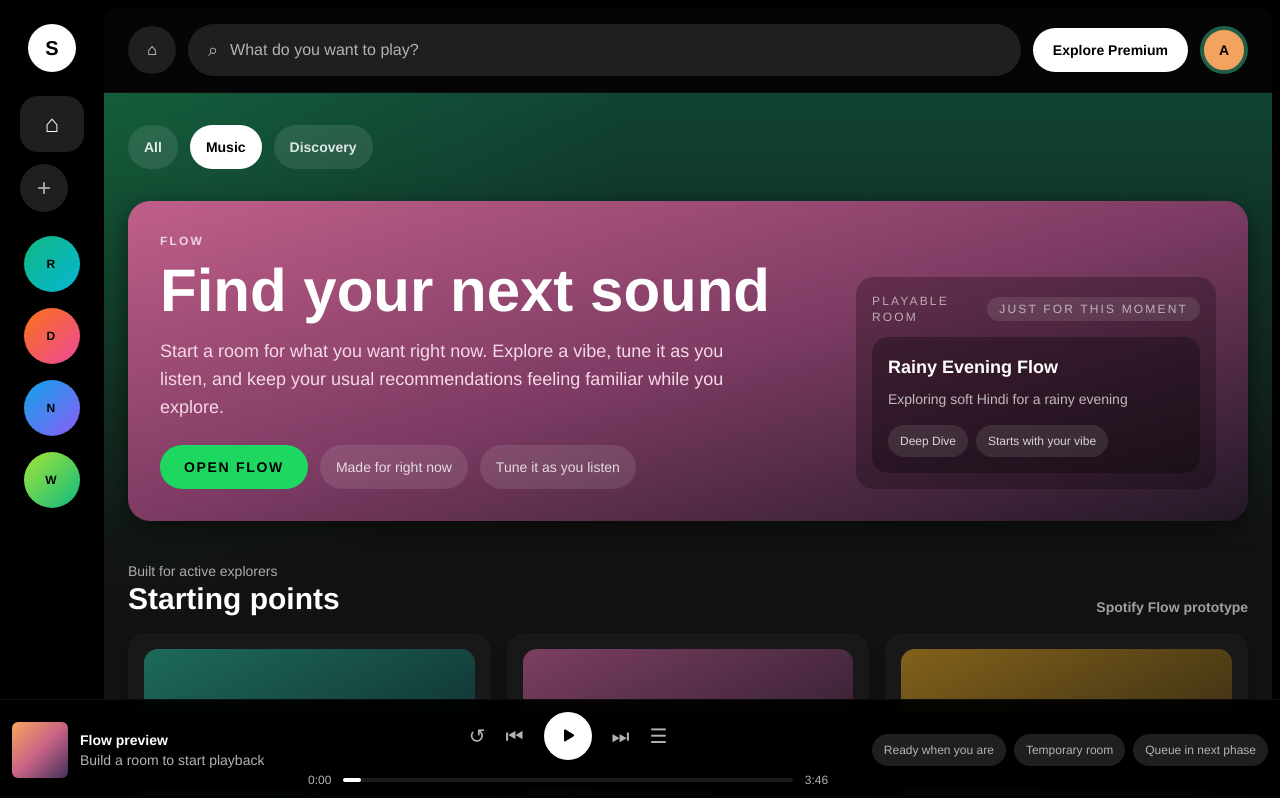
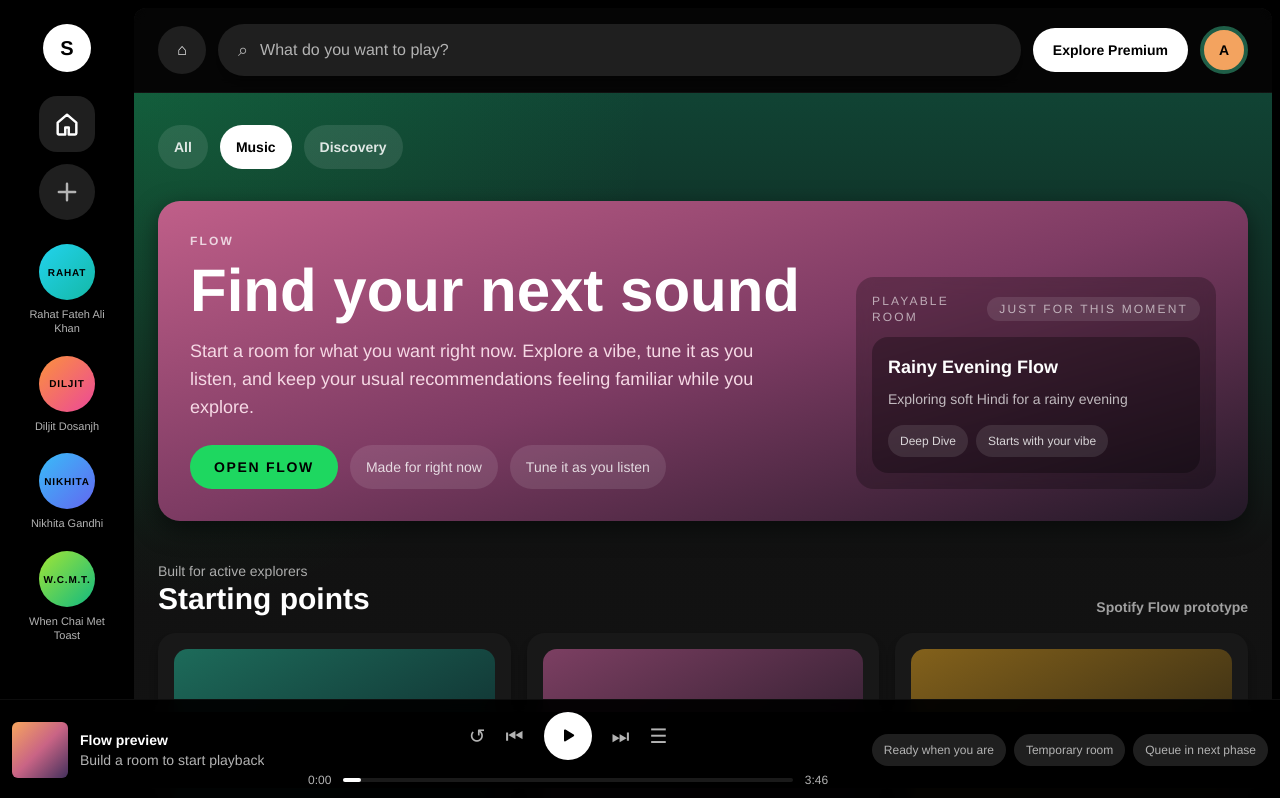
Before and after one commit to aman-harpavat/spotify_flow, a React (Vite) app: page / in a window 1280 px wide. Shown: the top 798 px of the page. Built offline with nearby package versions, Linux system fonts and the light colour scheme.

Commit message:
Polish phase 2 copy and player behavior

```diff
--- a/src/app/store/flowStore.ts
+++ b/src/app/store/flowStore.ts
@@ -19,6 +19,7 @@
   selectedArc: ArcType | null;
   activeRoom: FlowRoom | null;
   isPlaying: boolean;
+  playbackProgressSeconds: number;
   toast: ToastState;
   openLauncher: () => void;
   closeLauncher: () => void;
@@ -30,6 +31,7 @@
   goBackToPromptStep: () => void;
   createActiveRoom: () => { ok: boolean; roomId?: string; error?: string };
   togglePlayback: () => void;
+  tickPlayback: (trackDurationSeconds: number) => void;
   dismissToast: () => void;
 };
 
@@ -49,6 +51,7 @@
   selectedArc: null,
   activeRoom: null,
   isPlaying: false,
+  playbackProgressSeconds: 0,
   toast: null,
   openLauncher: () =>
     set({
@@ -133,6 +136,7 @@
     set({
       activeRoom,
       isPlaying: true,
+      playbackProgressSeconds: 0,
       isLauncherOpen: false,
       launcherStep: "prompt",
       toast: null
@@ -147,6 +151,19 @@
     set((state) => ({
       isPlaying: !state.isPlaying
     })),
+  tickPlayback: (trackDurationSeconds) =>
+    set((state) => {
+      if (!state.isPlaying) {
+        return state;
+      }
+
+      const nextProgress = Math.min(state.playbackProgressSeconds + 1, trackDurationSeconds);
+
+      return {
+        playbackProgressSeconds: nextProgress,
+        isPlaying: nextProgress >= trackDurationSeconds ? false : state.isPlaying
+      };
+    }),
   dismissToast: () =>
     set({
       toast: null
--- a/src/components/launcher/LauncherModal.tsx
+++ b/src/components/launcher/LauncherModal.tsx
@@ -51,12 +51,12 @@
             <h2 className="mt-3 font-spotifyTitle text-3xl font-bold text-white md:text-4xl">
               {launcherStep === "prompt"
                 ? "Start a room for this moment"
-                : "Choose your room direction"}
+                : "Choose how this room should feel"}
             </h2>
             <p className="mt-3 max-w-2xl text-sm text-spotify-muted md:text-base">
               {launcherStep === "prompt"
                 ? "Start with a quick idea, then pick one of the demo prompts below to open a guided Flow room."
-                : "Flow found a strong starting arc for this prompt. You can keep it or switch before playback begins."}
+                : "Flow picked a starting style for this prompt. Keep it, or switch to the one that feels right before playback begins."}
             </p>
           </div>
           <button
--- a/src/components/shell/Sidebar.tsx
+++ b/src/components/shell/Sidebar.tsx
@@ -1,45 +1,88 @@
 import { NavLink } from "react-router-dom";
 
 const libraryAvatars = [
-  { name: "Rainy Sets", tone: "from-emerald-500 to-cyan-500" },
-  { name: "Discovery", tone: "from-orange-500 to-pink-500" },
-  { name: "Night Drive", tone: "from-sky-500 to-violet-500" },
-  { name: "Workout", tone: "from-lime-400 to-emerald-500" }
+  {
+    name: "Rahat Fateh Ali Khan",
+    shortName: "Rahat",
+    tone: "from-cyan-400 to-teal-500"
+  },
+  {
+    name: "Diljit Dosanjh",
+    shortName: "Diljit",
+    tone: "from-orange-400 to-pink-500"
+  },
+  {
+    name: "Nikhita Gandhi",
+    shortName: "Nikhita",
+    tone: "from-sky-400 to-indigo-500"
+  },
+  {
+    name: "When Chai Met Toast",
+    shortName: "W.C.M.T.",
+    tone: "from-lime-400 to-emerald-500"
+  }
 ];
 
 export function Sidebar() {
   return (
-    <aside className="hidden w-[88px] shrink-0 flex-col rounded-[12px] bg-black px-3 py-4 md:flex">
+    <aside className="hidden w-[118px] shrink-0 flex-col rounded-[12px] bg-black px-3 py-4 md:flex">
       <div className="flex items-center justify-center pb-6">
         <div className="flex h-12 w-12 items-center justify-center rounded-full bg-white text-xl font-black text-black">
           S
         </div>
       </div>
 
-      <div className="space-y-3">
+      <div className="flex flex-col items-center gap-3">
         <NavLink
           to="/"
-          className="flex h-14 items-center justify-center rounded-[18px] bg-spotify-surfaceAlt text-2xl text-white transition hover:bg-[#2a2a2a]"
+          className="flex h-14 w-14 items-center justify-center rounded-[18px] bg-spotify-surfaceAlt text-white transition hover:bg-[#2a2a2a]"
+          aria-label="Home"
         >
-          <span aria-hidden="true">⌂</span>
+          <svg aria-hidden="true" viewBox="0 0 24 24" className="h-7 w-7">
+            <path
+              d="M4 10.8 12 4l8 6.8V20a1 1 0 0 1-1 1h-5.5v-6h-3V21H5a1 1 0 0 1-1-1v-9.2Z"
+              fill="none"
+              stroke="currentColor"
+              strokeWidth="2.1"
+              strokeLinecap="round"
+              strokeLinejoin="round"
+            />
+          </svg>
         </NavLink>
         <button
           type="button"
-          className="flex h-12 w-12 items-center justify-center rounded-full bg-spotify-surfaceAlt text-2xl text-spotify-muted transition hover:text-white"
+          aria-label="Create something new"
+          className="flex h-14 w-14 items-center justify-center rounded-full bg-spotify-surfaceAlt text-spotify-muted transition hover:text-white"
         >
-          +
+          <svg aria-hidden="true" viewBox="0 0 24 24" className="h-7 w-7">
+            <path
+              d="M12 5v14M5 12h14"
+              fill="none"
+              stroke="currentColor"
+              strokeWidth="2.1"
+              strokeLinecap="round"
+            />
+          </svg>
         </button>
       </div>
 
-      <div className="mt-6 flex flex-1 flex-col items-center gap-4">
+      <div className="mt-6 flex flex-1 flex-col items-center gap-5">
         {libraryAvatars.map((avatar) => (
-          <div
+          <button
+            type="button"
             key={avatar.name}
-            className={`flex h-14 w-14 items-center justify-center rounded-full bg-gradient-to-br ${avatar.tone} text-xs font-bold uppercase tracking-[0.18em] text-black shadow-panel`}
+            className="flex w-full flex-col items-center gap-2 text-center"
             title={avatar.name}
           >
-            {avatar.name.slice(0, 1)}
-          </div>
+            <div
+              className={`flex h-14 w-14 items-center justify-center rounded-full bg-gradient-to-br ${avatar.tone} px-2 text-[10px] font-black uppercase tracking-[0.08em] text-black shadow-panel`}
+            >
+              {avatar.shortName}
+            </div>
+            <span className="max-w-[86px] text-[11px] leading-tight text-spotify-muted">
+              {avatar.name}
+            </span>
+          </button>
         ))}
       </div>
     </aside>
--- a/src/data/demoRooms.ts
+++ b/src/data/demoRooms.ts
@@ -268,9 +268,35 @@
   surprise_me: "Surprise Me"
 };
 
+export const arcDisplayNames: Record<ArcType, string> = {
+  deep_dive: "Stay in the mood",
+  refresh: "Freshen it up",
+  surprise_me: "Take me somewhere new"
+};
+
+export const arcDescriptions: Record<ArcType, string> = {
+  deep_dive: "Keeps the same overall feel and digs further into it.",
+  refresh: "Keeps the energy, but pulls in newer releases and fresher picks.",
+  surprise_me: "Leans toward more unfamiliar songs while still fitting your vibe."
+};
+
 export const pulseLabels: Record<PulseState, string> = {
   staying_close: "Starts with your vibe",
   getting_fresher: "Getting fresher",
   going_deeper: "Going deeper",
   pulling_back: "Pulling back"
 };
+
+export function durationToSeconds(duration: string): number {
+  const [minutes, seconds] = duration.split(":").map(Number);
+
+  return minutes * 60 + seconds;
+}
+
+export function formatPlaybackTime(totalSeconds: number): string {
+  const safeSeconds = Math.max(0, Math.floor(totalSeconds));
+  const minutes = Math.floor(safeSeconds / 60);
+  const seconds = safeSeconds % 60;
+
+  return `${minutes}:${seconds.toString().padStart(2, "0")}`;
+}
--- a/src/views/RoomView.tsx
+++ b/src/views/RoomView.tsx
@@ -1,5 +1,5 @@
 import { Navigate, useParams } from "react-router-dom";
-import { arcLabels, pulseLabels, trackCatalog } from "../data/demoRooms";
+import { arcDisplayNames, pulseLabels, trackCatalog } from "../data/demoRooms";
 import { useFlowStore } from "../app/store/flowStore";
 
 export function RoomView() {
@@ -35,7 +35,7 @@
                 Temporary room
               </span>
               <span className="rounded-pill bg-white/10 px-4 py-2 text-xs font-bold uppercase tracking-[0.18em] text-white/80">
-                {arcLabels[activeRoom.arc]}
+                Style: {arcDisplayNames[activeRoom.arc]}
               </span>
               <span className="rounded-pill bg-spotify-green/20 px-4 py-2 text-xs font-bold uppercase tracking-[0.18em] text-[#9bf0b2]">
                 {pulseLabels[activeRoom.pulse]}
@@ -72,7 +72,7 @@
             <div className="space-y-5">
               <div className="rounded-[20px] border border-white/8 bg-spotify-surface p-5">
                 <p className="text-xs font-bold uppercase tracking-[0.18em] text-white/55">
-                  Room direction
+                  Room feel
                 </p>
                 <p className="mt-3 text-lg font-bold text-white">{activeRoom.helperText}</p>
                 <p className="mt-3 text-sm text-spotify-muted">
```
Also changed, not shown: src/components/launcher/ArcSuggestionStep.tsx (+18 -9 lines), src/components/shell/BottomPlayer.tsx (+39 -6 lines), 3 other files (tests, documents, lock files or other folders).
